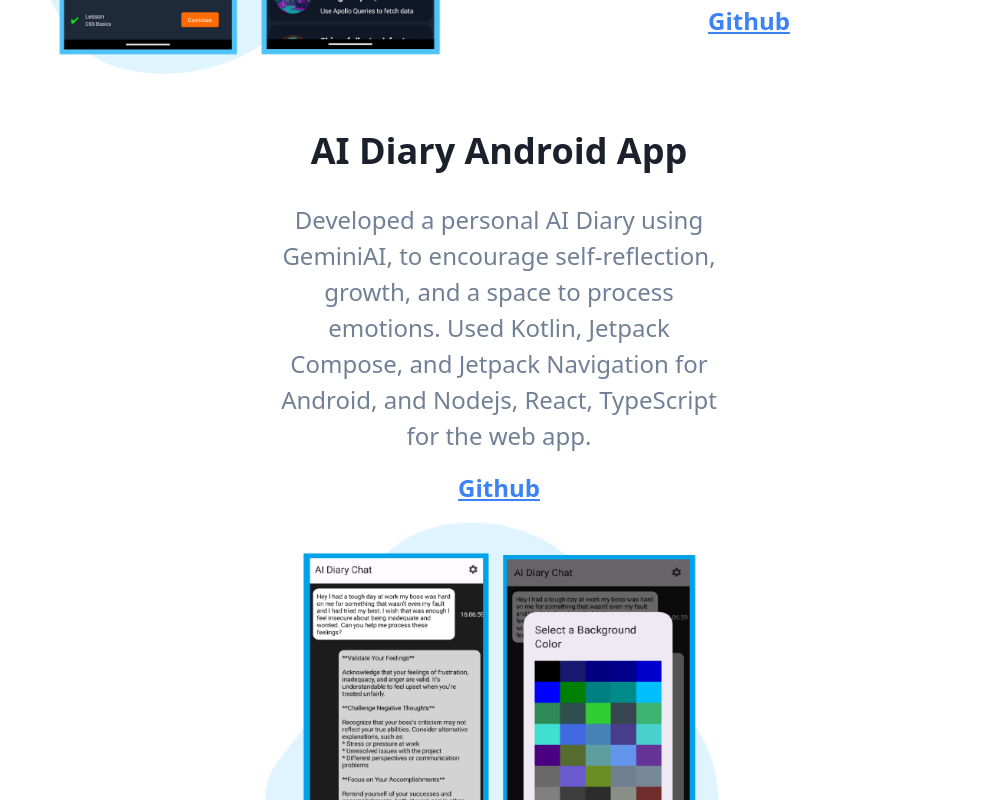
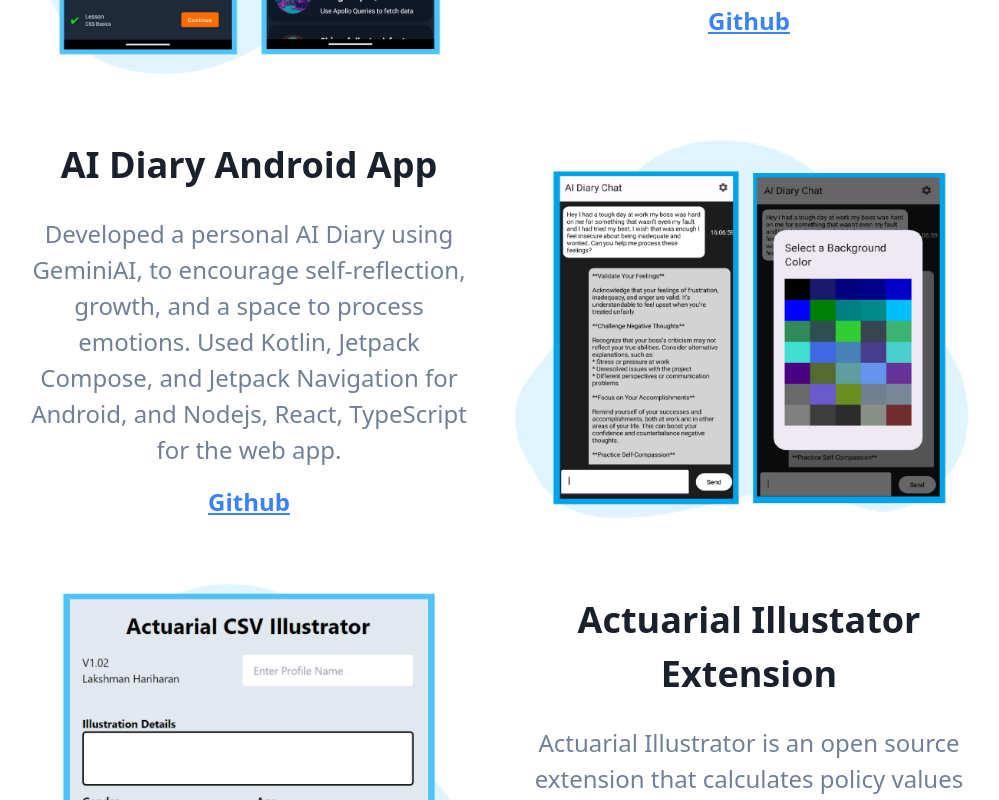
Before and after one commit to LuckyHariharan/LandingPageRedo, a Next.js app: page / in a window 1280 px wide. Shown: the part 1760-2560 px from the top of the page, without its empty margins (141-1140 px from the left). Built offline with nearby package versions, Linux system fonts and the light colour scheme.

Commit message:
Update VerticalFeatureRow.tsx

```diff
--- a/src/feature/VerticalFeatureRow.tsx
+++ b/src/feature/VerticalFeatureRow.tsx
@@ -38,6 +38,7 @@ const VerticalFeatureRow: React.FC<IVerticalFeatureRowProps> = (props) => {
   const verticalFeatureClass = className(
     'flex',
     'flex-col',
+    'sm:flex-row',
     'sm:items-center',
     {
       'sm:flex-row-reverse': props.reverse,
```
